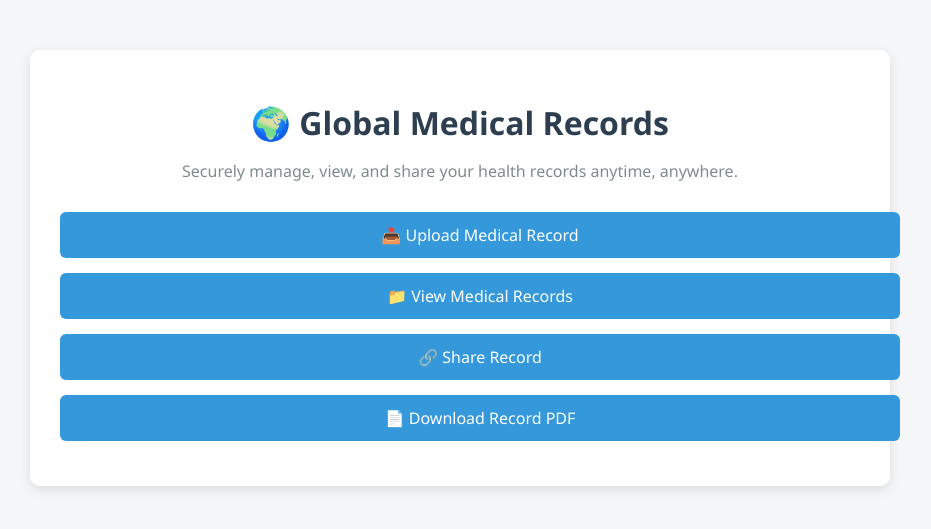
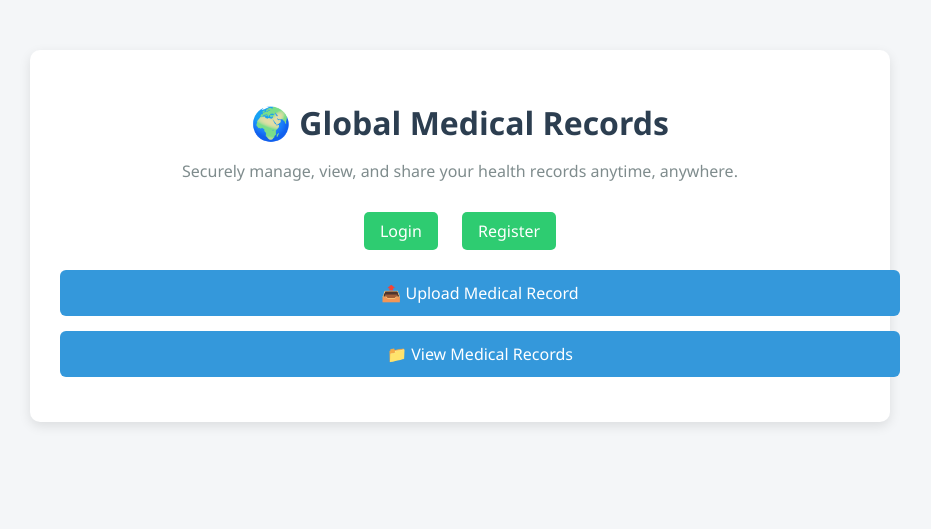
Before and after one commit to ramisalamya1/Software-Design-Project-CSE327-, a Django app: page /medical/ in a window 1280 px wide. Shown: the top 529 px of the page, without its empty margins (180-1111 px from the left). Run offline with Django 5.2, Linux system fonts and the light colour scheme.

Commit message:
adding login and logout buttons into the medical_home view page

```diff
--- a/templates/home.html
+++ b/templates/home.html
@@ -3,7 +3,7 @@
 <head>
     <meta charset="UTF-8">
     <meta name="viewport" content="width=device-width, initial-scale=1.0">
-    <title>Medical Records</title>
+    <title>Global Medicare Connect</title>
     <style>
         body {
             font-family: 'Segoe UI', Tahoma, Geneva, Verdana, sans-serif;
@@ -63,6 +63,29 @@
         .nav-menu a:hover {
             background-color: #2980b9;
         }
+
+        .auth-buttons {
+            text-align: center;
+            margin-bottom: 20px;
+        }
+
+        .auth-buttons a {
+            display: inline-block;
+            margin: 0 10px;
+            padding: 8px 16px;
+            background-color: #2ecc71;
+            color: white;
+            text-decoration: none;
+            border-radius: 5px;
+        }
+
+        .auth-buttons a.logout {
+            background-color: #e74c3c;
+        }
+
+        .auth-buttons a:hover {
+            opacity: 0.9;
+        }
     </style>
 </head>
 <body>
@@ -72,12 +95,23 @@
             <p class="subtitle">Securely manage, view, and share your health records anytime, anywhere.</p>
         </header>
 
+        <div class="auth-buttons">
+            {% if user.is_authenticated %}
+                <span>Hello, {{ user.username }}!</span>
+                <a href="{% url 'medical_records:logout' %}" class="logout">Logout</a>
+            {% else %}
+                <a href="{% url 'medical_records:login' %}">Login</a>
+                <a href="{% url 'medical_records:register' %}">Register</a>
+            {% endif %}
+        </div>
+
         <nav class="nav-menu">
             <ul>
                 <li><a href="{% url 'medical_records:upload_record' %}">📤 Upload Medical Record</a></li>
                 <li><a href="{% url 'medical_records:view_records' %}">📁 View Medical Records</a></li>
-                <li><a href="{% url 'medical_records:share_record' 1 %}">🔗 Share Record</a></li>
-                <li><a href="{% url 'medical_records:download_pdf' 1 %}">📄 Download Record PDF</a></li>
+                <!-- Optional links for testing -->
+                <!-- <li><a href="{% url 'medical_records:share_record' 1 %}">🔗 Share Record</a></li>
+                <li><a href="{% url 'medical_records:download_pdf' 1 %}">📄 Download Record PDF</a></li> -->
             </ul>
         </nav>
     </div>
```
